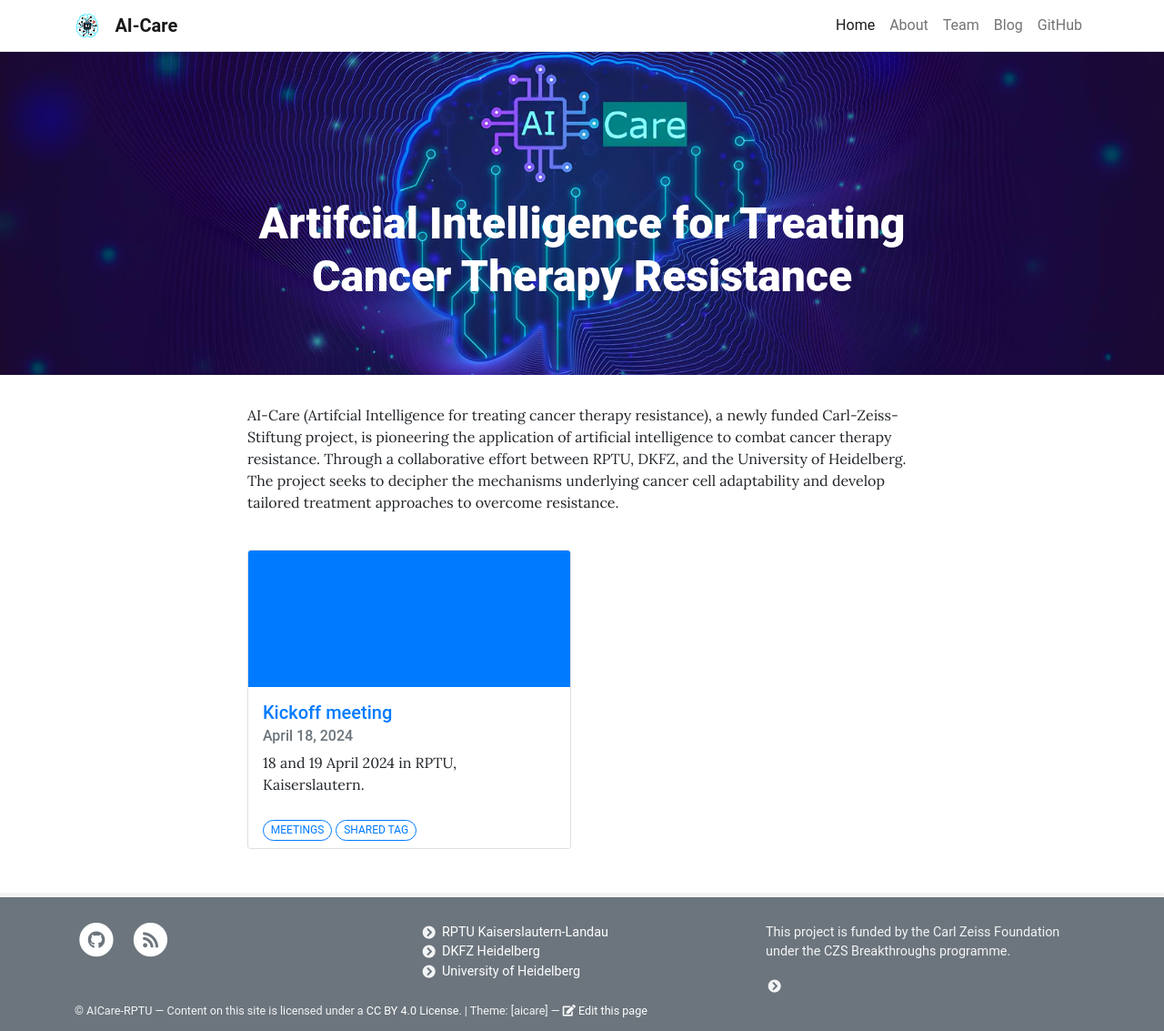
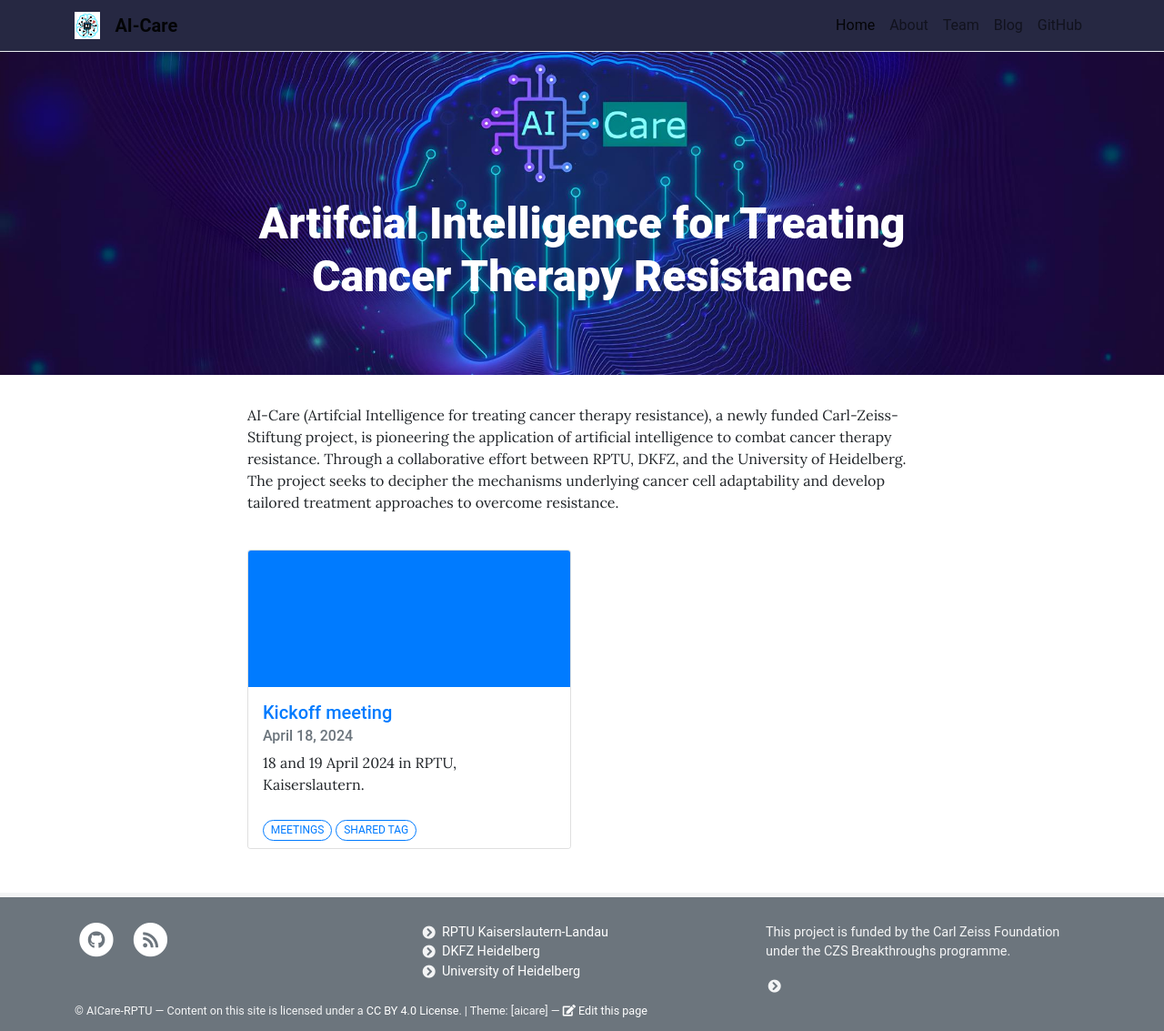
Before and after one commit to AI-Care-CZS/aicare, a Jekyll site: the page built from pages/home.md, in a window 1280 px wide. Shown: the whole page at 91% size. Built offline with Jekyll 4.4.1, drawn with Linux system fonts in a browser that asks for light colours.

```diff
--- a/_sass/_navbar.scss
+++ b/_sass/_navbar.scss
@@ -1,7 +1,7 @@
 // Navbar
 
 .navbar {
-  background-color: white!important;
+  background-color: rgb(38, 40, 66)!important;
   border-bottom: 1px solid $gray-200;
 
   .navbar-brand {
```
Also changed, not shown: 1 other file.
